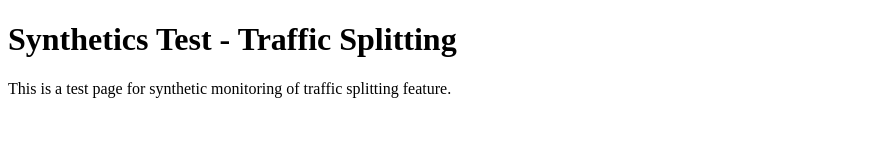
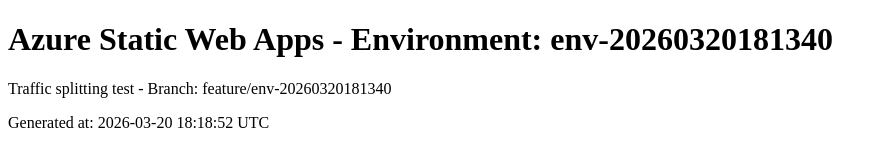
Before and after one commit to skylathadani-ms/synthetics-swa-traffic-20260320181340, a plain HTML site: page index.html in a window 1280 px wide. Shown: the whole page, without its empty margins (0-887 px from the left). Drawn offline with Linux system fonts and the light colour scheme.

Commit message:
Update index.html for env-20260320181340

```diff
--- a/index.html
+++ b/index.html
@@ -1,10 +1,11 @@
 <!DOCTYPE html>
 <html>
 <head>
-<title>Synthetics Test - Traffic Splitting</title>
+<title>Environment: env-20260320181340</title>
 </head>
 <body>
-<h1>Synthetics Test - Traffic Splitting</h1>
-<p>This is a test page for synthetic monitoring of traffic splitting feature.</p>
+<h1>Azure Static Web Apps - Environment: env-20260320181340</h1>
+<p>Traffic splitting test - Branch: feature/env-20260320181340</p>
+<p>Generated at: 2026-03-20 18:18:52 UTC</p>
 </body>
 </html>
```
